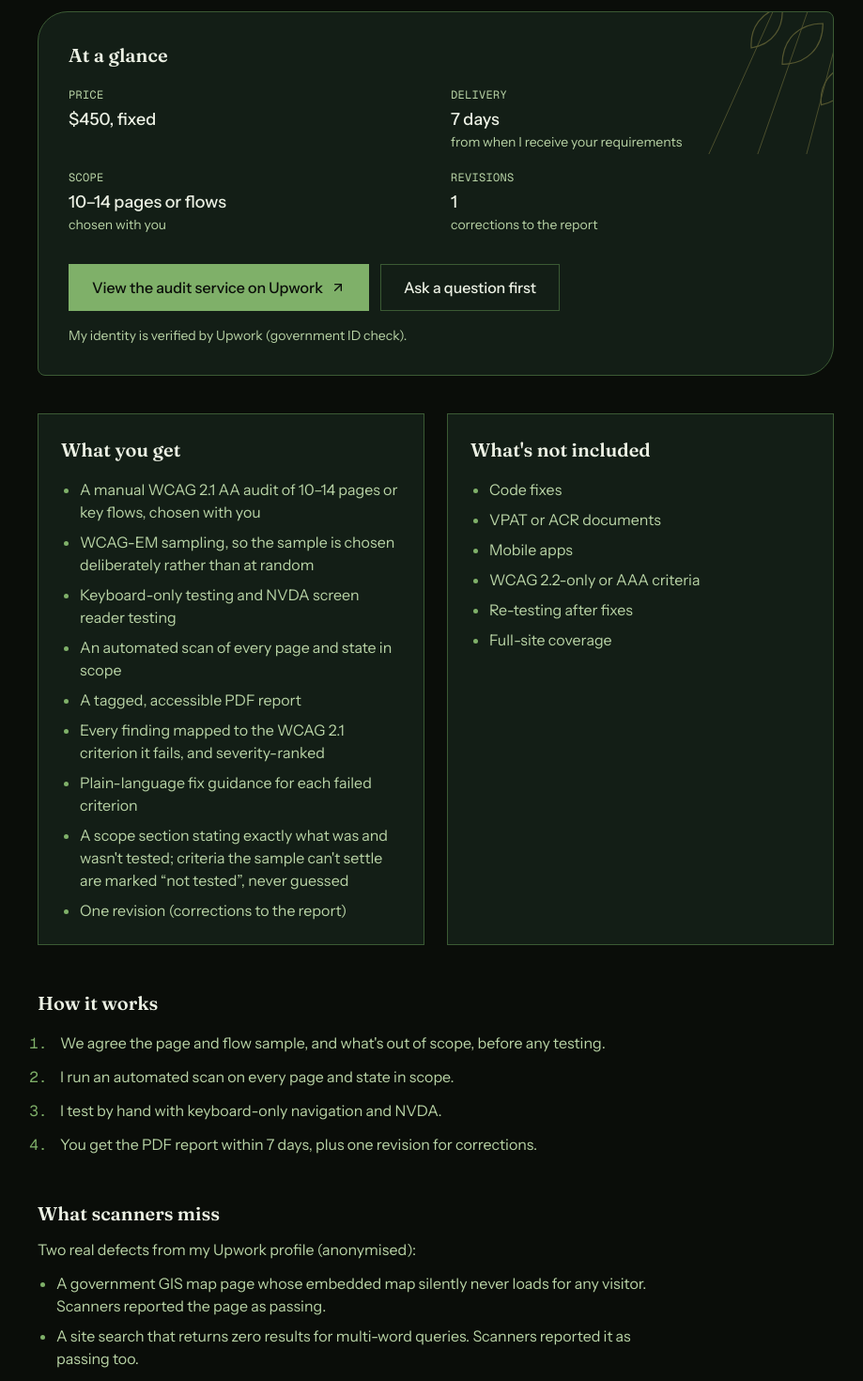
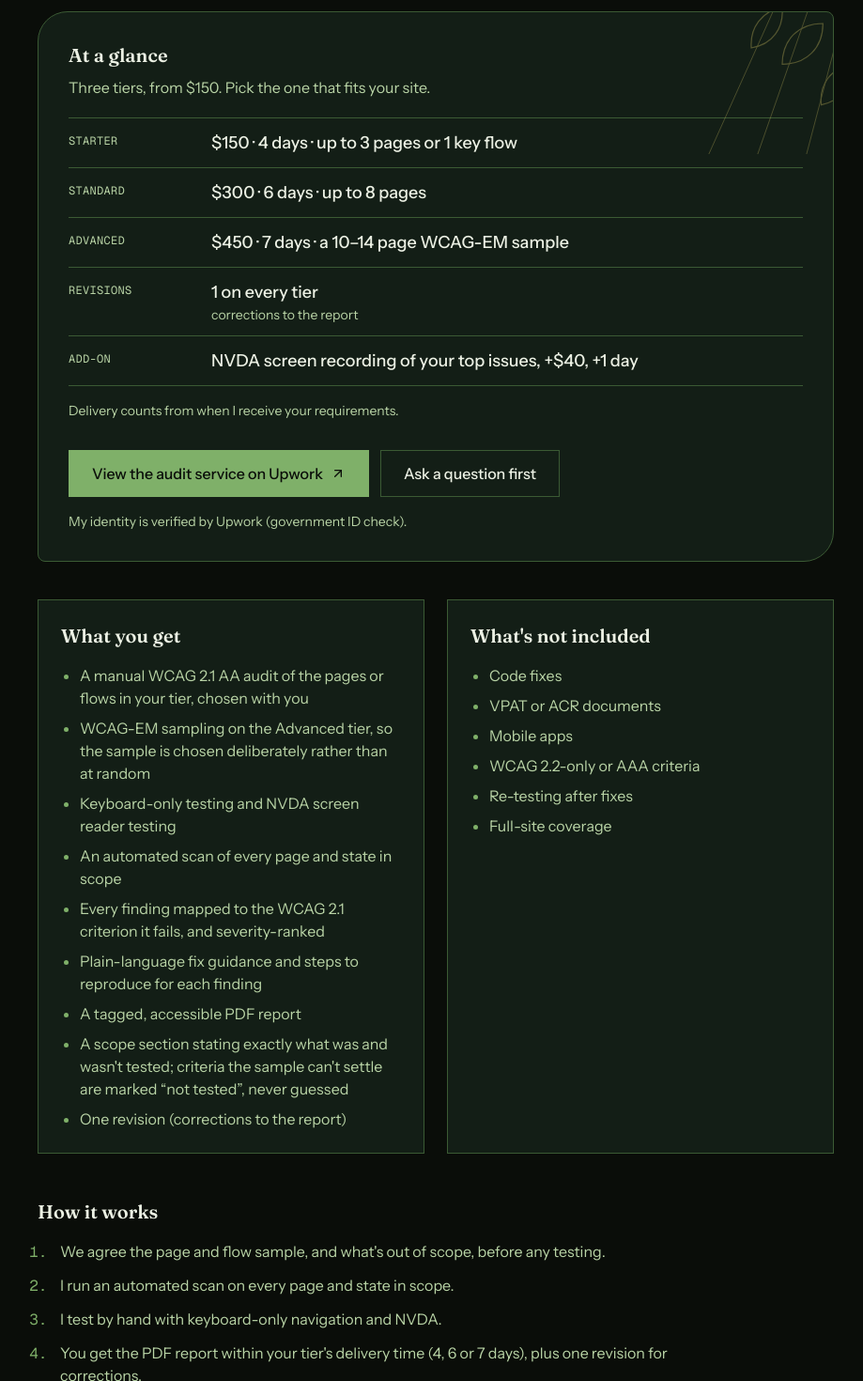
Before and after one commit to Abdurore/portfolio, a Next.js app: page /accessibility-audit in a window 1280 px wide. Shown: the part 780-2250 px from the top of the page at 94% size, without its empty margins (176-1095 px from the left). Built offline with nearby package versions, Linux system fonts and the light colour scheme.

Commit message:
feat: tiered accessibility audit pricing and copy edits
Co-Authored-By: Claude Sonnet 5.5 <noreply@anthropic.com>
Claude-Session: https://claude.ai/code/session_01DaUHxrtKskURiMt5DomFLU

```diff
--- a/app/accessibility-audit/page.tsx
+++ b/app/accessibility-audit/page.tsx
@@ -2,12 +2,12 @@ import type { Metadata } from "next";
 import { Nav } from "@/components/Nav";
 import { Footer } from "@/components/Footer";
 import { Audits } from "@/components/Audits";
-import { audit, auditPriceLabel } from "@/data/audit";
+import { auditDeliveryRange, auditFromLabel } from "@/data/audit";
 import { SITE_URL } from "@/data/profile";
 
 const URL = `${SITE_URL}/accessibility-audit`;
 const TITLE = "ADA & WCAG 2.1 AA Accessibility Audit with a PDF Report";
-const DESCRIPTION = `Manual ADA & WCAG 2.1 AA accessibility audit by Abdulhameed Oreagba (Abdurore): ${auditPriceLabel} fixed, delivered in ${audit.deliveryDays} days as a tagged accessible PDF report.`;
+const DESCRIPTION = `Manual ADA & WCAG 2.1 AA accessibility audit by Abdulhameed Oreagba (Abdurore): ${auditFromLabel}, delivered in ${auditDeliveryRange} as a tagged accessible PDF report.`;
 
 export const metadata: Metadata = {
   title: TITLE,
--- a/app/layout.tsx
+++ b/app/layout.tsx
@@ -3,7 +3,7 @@ import { Fraunces, Instrument_Sans, Geist_Mono } from "next/font/google";
 import { Analytics } from "@vercel/analytics/next";
 import { profile, SITE_URL } from "@/data/profile";
 import { projects } from "@/data/projects";
-import { audit } from "@/data/audit";
+import { audit, auditHighestPrice, auditLowestPrice } from "@/data/audit";
 import { ScrollProgress } from "@/components/ScrollProgress";
 import "./globals.css";
 
@@ -177,10 +177,19 @@ const serviceJsonLd = {
   description: audit.description,
   provider: { "@id": personId },
   offers: {
-    "@type": "Offer",
-    price: String(audit.price),
+    "@type": "AggregateOffer",
     priceCurrency: audit.currency,
+    lowPrice: String(auditLowestPrice),
+    highPrice: String(auditHighestPrice),
+    offerCount: audit.tiers.length,
     url: audit.serviceUrl,
+    offers: audit.tiers.map((t) => ({
+      "@type": "Offer",
+      name: `${t.name}: ${t.scope}`,
+      price: String(t.price),
+      priceCurrency: audit.currency,
+      url: audit.serviceUrl,
+    })),
   },
 };
 
--- a/components/Audits.tsx
+++ b/components/Audits.tsx
@@ -2,7 +2,8 @@ import { ArrowUpRight } from "lucide-react";
 import { profile } from "@/data/profile";
 import {
   audit,
-  auditPriceLabel,
+  auditDeliveryList,
+  auditFromLabel,
   formatDate,
   formatMonthYear,
 } from "@/data/audit";
@@ -12,16 +13,16 @@ import { LeafGlyph } from "./Botanical";
 
 const LEAF_CUT = { borderRadius: "2rem 0.5rem 2rem 0.5rem" } as const;
 
-const SCANNER_MISSES = [
-  "A government GIS map page whose embedded map silently never loads for any visitor. Scanners reported the page as passing.",
-  "A site search that returns zero results for multi-word queries. Scanners reported it as passing too.",
+const NON_WCAG_DEFECTS = [
+  "A government GIS map page whose embedded map silently never loads for any visitor.",
+  "A site search that returns zero results for multi-word queries.",
 ];
 
 const STEPS = [
   "We agree the page and flow sample, and what's out of scope, before any testing.",
   "I run an automated scan on every page and state in scope.",
   "I test by hand with keyboard-only navigation and NVDA.",
-  `You get the PDF report within ${audit.deliveryDays} days, plus one revision for corrections.`,
+  `You get the PDF report within your tier's delivery time (${auditDeliveryList} days), plus one revision for corrections.`,
 ];
 
 /** Static "light through leaves" decoration. Not animated, hidden from AT. */
@@ -70,8 +71,6 @@ function ExternalLinkText({
 }
 
 export function Audits() {
-  const [minPages, maxPages] = audit.pagesRange;
-
   return (
     <section
       id="audits"
@@ -122,49 +121,46 @@ export function Audits() {
       >
         <LightThroughLeaves />
         <h3 className="font-serif text-xl font-semibold">At a glance</h3>
-        <dl className="mt-5 grid gap-x-8 gap-y-5 sm:grid-cols-2">
-          <div>
-            <dt className="font-mono text-xs uppercase tracking-wide text-muted">
-              Price
-            </dt>
-            <dd className="mt-1 text-lg font-medium">
-              {auditPriceLabel}, fixed
-            </dd>
-          </div>
-          <div>
-            <dt className="font-mono text-xs uppercase tracking-wide text-muted">
-              Delivery
-            </dt>
-            <dd className="mt-1 text-lg font-medium">
-              {audit.deliveryDays} days
-              <span className="block text-sm font-normal text-muted">
-                from when I receive your requirements
-              </span>
-            </dd>
-          </div>
-          <div>
-            <dt className="font-mono text-xs uppercase tracking-wide text-muted">
-              Scope
-            </dt>
-            <dd className="mt-1 text-lg font-medium">
-              {minPages}–{maxPages} pages or flows
-              <span className="block text-sm font-normal text-muted">
-                chosen with you
-              </span>
-            </dd>
-          </div>
-          <div>
-            <dt className="font-mono text-xs uppercase tracking-wide text-muted">
+        <p className="mt-2 text-muted">
+          Three tiers, {auditFromLabel}. Pick the one that fits your site.
+        </p>
+        <dl className="mt-5 divide-y divide-border border-y border-border">
+          {audit.tiers.map((tier) => (
+            <div
+              key={tier.name}
+              className="grid gap-x-6 gap-y-1 py-3 sm:grid-cols-[8rem_1fr]"
+            >
+              <dt className="font-mono text-xs uppercase tracking-wide text-muted sm:pt-1">
+                {tier.name}
+              </dt>
+              <dd className="text-lg font-medium">
+                ${tier.price} · {tier.days} days · {tier.scope}
+              </dd>
+            </div>
+          ))}
+          <div className="grid gap-x-6 gap-y-1 py-3 sm:grid-cols-[8rem_1fr]">
+            <dt className="font-mono text-xs uppercase tracking-wide text-muted sm:pt-1">
               Revisions
             </dt>
-            <dd className="mt-1 text-lg font-medium">
-              {audit.revisions}
+            <dd className="text-lg font-medium">
+              {audit.revisions} on every tier
               <span className="block text-sm font-normal text-muted">
                 corrections to the report
               </span>
             </dd>
           </div>
+          <div className="grid gap-x-6 gap-y-1 py-3 sm:grid-cols-[8rem_1fr]">
+            <dt className="font-mono text-xs uppercase tracking-wide text-muted sm:pt-1">
+              Add-on
+            </dt>
+            <dd className="text-lg font-medium">
+              {audit.addOn.label}, +${audit.addOn.price}, +{audit.addOn.extraDays} day
+            </dd>
+          </div>
         </dl>
+        <p className="mt-4 text-sm text-muted">
+          Delivery counts from when I receive your requirements.
+        </p>
 
         <div className="mt-8 flex flex-wrap items-center gap-3">
           <ExternalLinkText
@@ -225,12 +221,14 @@ export function Audits() {
       </Reveal>
 
       <Reveal className="mt-12 max-w-2xl">
-        <h3 className="font-serif text-xl font-semibold">What scanners miss</h3>
+        <h3 className="font-serif text-xl font-semibold">
+          Non-WCAG defects found in recent audits
+        </h3>
         <p className="mt-3 text-muted">
-          Two real defects from my Upwork profile (anonymised):
+          Recent audit work also surfaced non-WCAG defects (anonymised):
         </p>
         <ul className="mt-3 list-disc space-y-2 pl-5 text-muted marker:text-accent">
-          {SCANNER_MISSES.map((miss) => (
+          {NON_WCAG_DEFECTS.map((miss) => (
             <li key={miss}>{miss}</li>
           ))}
         </ul>
--- a/data/audit.ts
+++ b/data/audit.ts
@@ -10,14 +10,21 @@ export const audit = {
   name: "ADA & WCAG 2.1 AA accessibility audit with a PDF report",
   serviceType: "Web accessibility audit",
   description:
-    "A manual WCAG 2.1 AA accessibility audit of 10–14 pages or key flows, chosen with the client using WCAG-EM sampling. Tested by hand with keyboard-only navigation and the NVDA screen reader, plus an automated scan of every page and state in scope. Delivered as a tagged, accessible PDF report with each finding mapped to the WCAG 2.1 criterion it fails, severity-ranked, with plain-language fix guidance. A sampled audit, not a full-site audit, and not a certification of legal compliance.",
+    "A manual WCAG 2.1 AA accessibility audit in three tiers, from one key flow or up to 3 pages (Starter) to a 10–14 page WCAG-EM sample (Advanced). Tested by hand with keyboard-only navigation and the NVDA screen reader, plus an automated scan of every page and state in scope. Delivered as a tagged, accessible PDF report with each finding mapped to the WCAG 2.1 criterion it fails, severity-ranked, with plain-language fix guidance and steps to reproduce. A sampled audit, not a full-site audit, and not a certification of legal compliance.",
   serviceUrl:
     "https://www.upwork.com/services/product/development-it-an-ada-wcag-2-1-aa-accessibility-audit-with-a-pdf-report-2108180327758331602",
   profileUrl: "https://www.upwork.com/freelancers/~0177ce94419b1c069e",
-  price: 450,
   currency: "USD",
-  deliveryDays: 7,
-  pagesRange: [10, 14] as const,
+  tiers: [
+    { name: "Starter", price: 150, days: 4, scope: "up to 3 pages or 1 key flow" },
+    { name: "Standard", price: 300, days: 6, scope: "up to 8 pages" },
+    { name: "Advanced", price: 450, days: 7, scope: "a 10–14 page WCAG-EM sample" },
+  ],
+  addOn: {
+    label: "NVDA screen recording of your top issues",
+    price: 40,
+    extraDays: 1,
+  },
   revisions: 1,
   deadlinesAsOf: "2026-10-10",
   deadlines: [
@@ -31,13 +38,13 @@ export const audit = {
     },
   ],
   included: [
-    "A manual WCAG 2.1 AA audit of 10–14 pages or key flows, chosen with you",
-    "WCAG-EM sampling, so the sample is chosen deliberately rather than at random",
+    "A manual WCAG 2.1 AA audit of the pages or flows in your tier, chosen with you",
+    "WCAG-EM sampling on the Advanced tier, so the sample is chosen deliberately rather than at random",
     "Keyboard-only testing and NVDA screen reader testing",
     "An automated scan of every page and state in scope",
+    "Every finding mapped to the WCAG 2.1 criterion it fails, and severity-ranked",
+    "Plain-language fix guidance and steps to reproduce for each finding",
     "A tagged, accessible PDF report",
-    "Every finding mapped to the WCAG 2.1 criterion it fails, and severity-ranked",
-    "Plain-language fix guidance for each failed criterion",
     "A scope section stating exactly what was and wasn't tested; criteria the sample can't settle are marked “not tested”, never guessed",
     "One revision (corrections to the report)",
   ],
@@ -53,7 +60,7 @@ export const audit = {
     {
       question: "Is this a full-site audit?",
       answer:
-        "No. It's a sampled audit of 10–14 pages or states. Anything the sample can't settle is marked “not tested” in the report.",
+        "No. It is a sample: from one key flow (Starter) up to a 10-14 page WCAG-EM sample (Advanced) that represents your site. Anything the sample can't settle is marked “not tested”.",
     },
     {
       question: "Do you fix the issues?",
@@ -105,4 +112,11 @@ export function formatMonthYear(iso: string): string {
   return `${MONTHS[m - 1]} ${y}`;
 }
 
-export const auditPriceLabel = `$${audit.price}`;
+export const auditLowestPrice = Math.min(...audit.tiers.map((t) => t.price));
+export const auditHighestPrice = Math.max(...audit.tiers.map((t) => t.price));
+export const auditFromLabel = `from $${auditLowestPrice}`;
+/** "4, 6 or 7" */
+export const auditDeliveryList = audit.tiers
+  .map((t) => t.days)
+  .reduce((acc, d, i, all) => acc + (i === 0 ? "" : i === all.length - 1 ? " or " : ", ") + d, "");
+export const auditDeliveryRange = `${audit.tiers[0].days}–${audit.tiers[audit.tiers.length - 1].days} days`;
```
Also changed, not shown: scripts/check-jsonld.mjs (+25 -8 lines).
